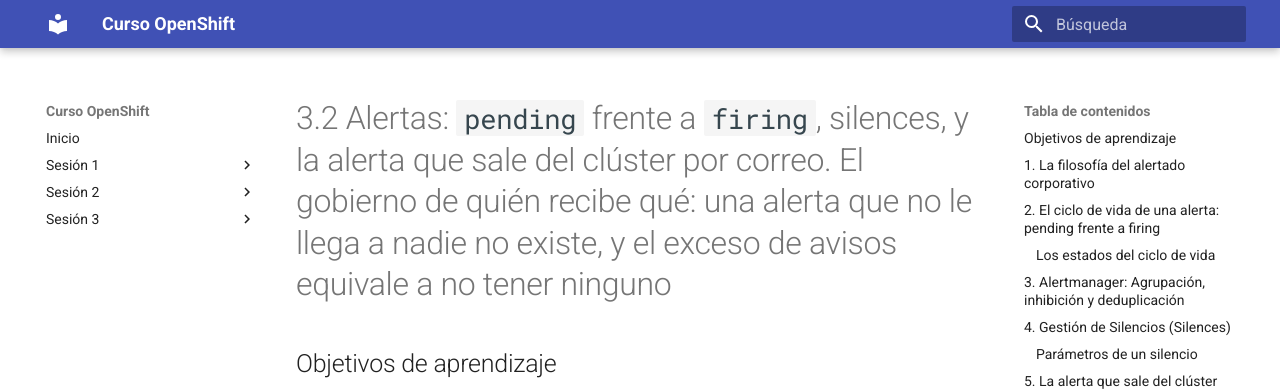
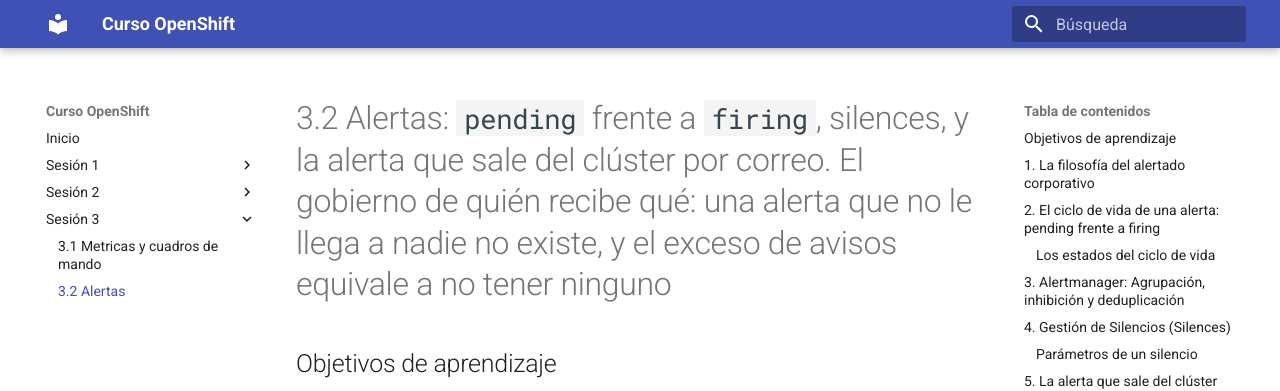
Before and after one commit to ieftraining/curso-openshift, an MkDocs documentation site: the page built from docs/sesion3/3.2 Alertas.md, in a window 1280 px wide. Shown: the top 391 px of the page. Built offline with MkDocs 1.6.1 and Material for MkDocs 9.7.7, drawn with Linux system fonts in a browser that asks for light colours.

Commit message:
Add section for '3.2 Alertas' in mkdocs.yml

```diff
--- a/mkdocs.yml
+++ b/mkdocs.yml
@@ -33,6 +33,7 @@
 
   - Sesión 3:
       - 3.1 Metricas y cuadros de mando: sesion3/3.1 Metricas y cuadros de mando.md
+      - 3.2 Alertas: sesion3/3.2 Alertas.md
 
 
 markdown_extensions:
```
